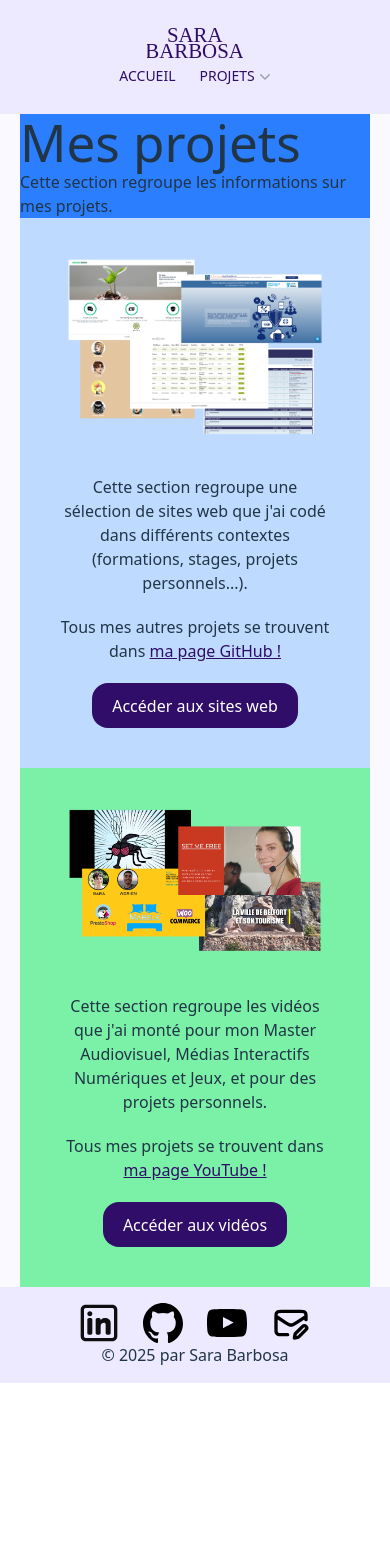
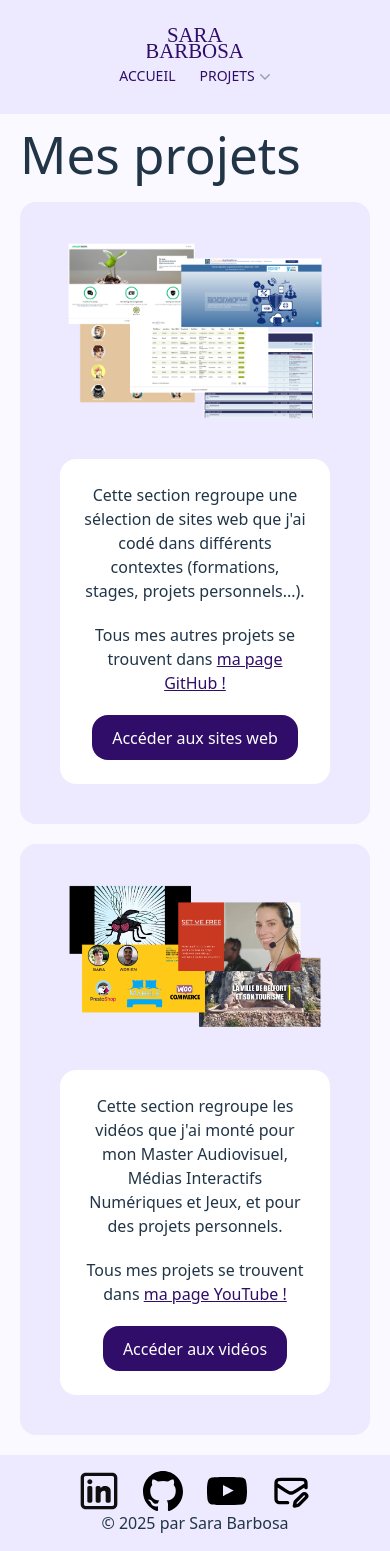
Before and after one commit to SaraBrancoBarbosa/Portfolio, a React (Vite) app: page /#/projects in a window 390 px wide. Before the commit the page ends 1383 px from the top, so only its background shows below. Built offline with nearby package versions, Linux system fonts and the light colour scheme.

Commit message:
CSS update + responsive, text title

```diff
--- a/src/pages/projects/Projects.jsx
+++ b/src/pages/projects/Projects.jsx
@@ -2,16 +2,14 @@ import { Link } from "react-router"
 
 function Projects() {
   return (
-    <div className="w-full">
+    <div className="flex flex-col gap-5 lg:gap-10 w-full">
 
-      <div className="bg-blue-500">
-        <h1>Mes projets</h1>
-
-        <h2>Cette section regroupe les informations sur mes projets.</h2>
+      <div className="mt-3 sm:mt-8">
+        <h1 className="text-4xl md:text-5xl">Mes projets</h1>
       </div>
 
-      <div className="flex flex-col-reverse sm:grid sm:grid-cols-2 gap-10 p-10 justify-center items-center bg-blue-200">
-        <div className="flex flex-col items-center text-center gap-5">
+      <div className="flex flex-col-reverse sm:grid sm:grid-cols-2 gap-10 p-10 justify-center items-center rounded-2xl bg-violet-100 sm:min-h-104">
+        <div className="flex flex-col items-center text-center gap-5 p-6 rounded-2xl bg-white">
           <p>Cette section regroupe une sélection de sites web que j'ai codé dans différents contextes (formations, stages, projets personnels...).</p>
           <p>Tous mes autres projets se trouvent dans <a href="https://github.com/SaraBrancoBarbosa" className="underline">ma page GitHub !</a></p>
           <Link to="/projects/websites">
@@ -26,12 +24,12 @@ function Projects() {
         </div>
       </div>
 
-      <div className="grid grid-cols-1 sm:grid-cols-2 gap-10 p-10 justify-center items-center bg-green-300">
+      <div className="grid grid-cols-1 sm:grid-cols-2 mb-5 sm:mb-6 gap-10 p-10 justify-center items-center rounded-2xl bg-violet-100 sm:min-h-104">
         <div className="flex flex-col items-center">
           <img src="assets/projects/projectVideos.png" className="w-64 sm:w-120" alt="Image d'illustration pour la section vidéos." />
         </div>
 
-        <div className="flex flex-col items-center text-center gap-5">
+        <div className="flex flex-col items-center text-center gap-5 p-6 rounded-2xl bg-white">
           <p>Cette section regroupe les vidéos que j'ai monté pour mon Master Audiovisuel, Médias Interactifs Numériques et Jeux, et pour des projets personnels.</p>
           <p>Tous mes projets se trouvent dans <a href="https://www.youtube.com/@SaraBrancoBarbosa" className="underline">ma page YouTube !</a></p>
           <Link to="/projects/videos">
```
